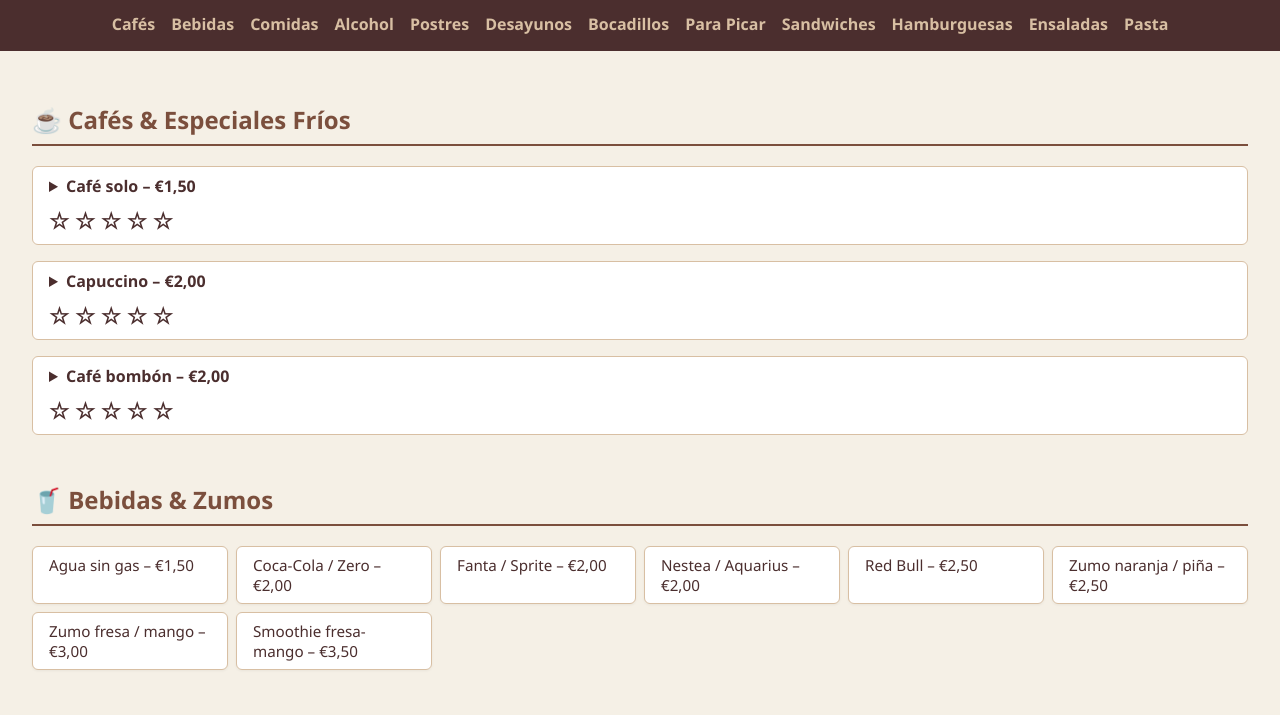
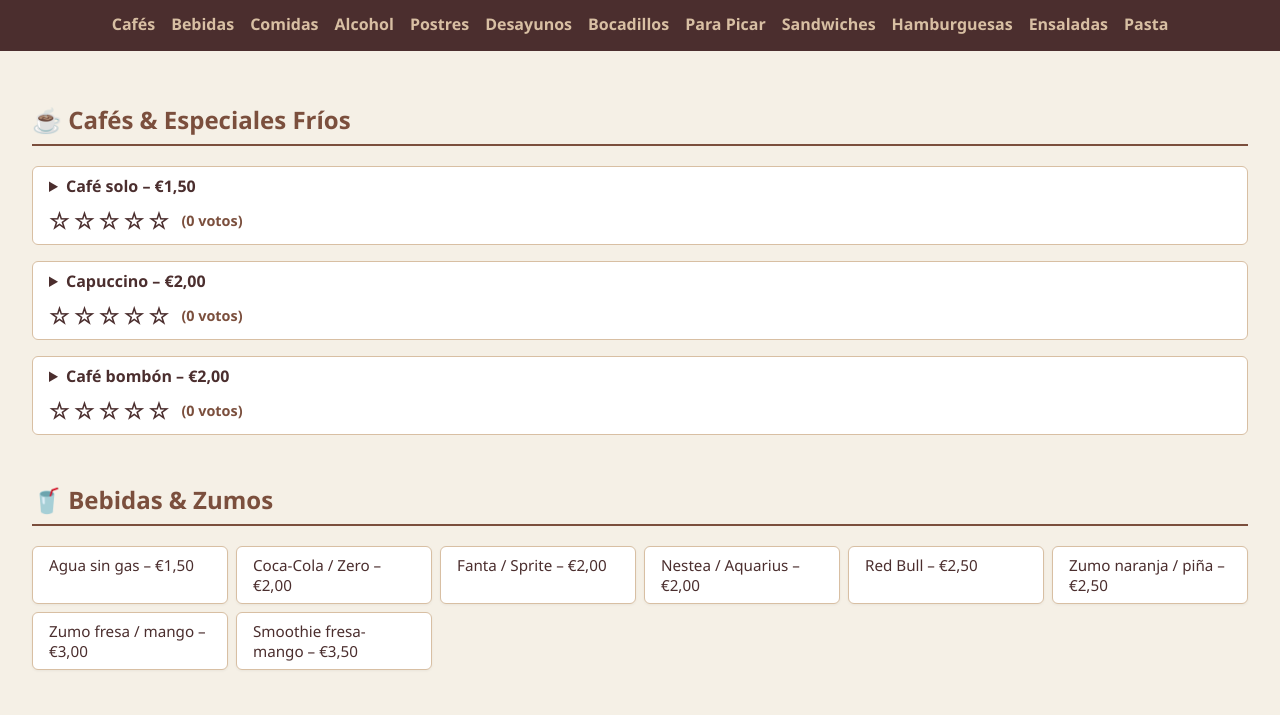
Before and after one commit to pixaric/patagonia, a plain HTML site: page index.html in a window 1280 px wide. Shown: the part 85-800 px from the top of the page. Drawn offline with Linux system fonts and the light colour scheme.

Commit message:
estrellas

```diff
--- a/assets/js/script.js
+++ b/assets/js/script.js
@@ -13,7 +13,7 @@ document.addEventListener("DOMContentLoaded", () => {
     });
   });
 
-  // Like/Dislike para múltiples productos
+  // Like/Dislike con opción de cambiar voto
   const voteBoxes = document.querySelectorAll(".vote-box");
 
   voteBoxes.forEach((box) => {
@@ -33,25 +33,36 @@ document.addEventListener("DOMContentLoaded", () => {
     dislikeCount.textContent = saved.dislike;
 
     function vote(type) {
-      if (saved.voted) return; // ya votó
+      if (saved.voted === type) return; // ya votó lo mismo
+
+      // Si cambia de voto, resta el anterior
+      if (saved.voted === "like") saved.like--;
+      if (saved.voted === "dislike") saved.dislike--;
+
+      // Suma el nuevo voto
       saved[type]++;
       saved.voted = type;
+
       localStorage.setItem("votes-" + id, JSON.stringify(saved));
+
       likeCount.textContent = saved.like;
       dislikeCount.textContent = saved.dislike;
+
+      updateStarRatings();
     }
 
     likeBtn.addEventListener("click", () => vote("like"));
     dislikeBtn.addEventListener("click", () => vote("dislike"));
   });
-});
 
+  // Estrellas basadas en votos
 function updateStarRatings() {
   const starBlocks = document.querySelectorAll(".star-rating");
 
   starBlocks.forEach((block) => {
     const id = block.getAttribute("data-id");
     const stars = block.querySelectorAll(".star");
+    const voteCount = block.querySelector(".vote-count");
     const saved = JSON.parse(localStorage.getItem("votes-" + id)) || { like: 0, dislike: 0 };
 
     const totalVotes = saved.like + saved.dislike;
@@ -64,7 +75,10 @@ function updateStarRatings() {
     stars.forEach((star, index) => {
       star.classList.toggle("active", index < rating);
     });
+
+    voteCount.textContent = `(${totalVotes} voto${totalVotes !== 1 ? 's' : ''})`;
   });
 }
 
-updateStarRatings();
+  updateStarRatings();
+});
--- a/assets/styles/style.css
+++ b/assets/styles/style.css
@@ -221,8 +221,18 @@ footer {
   margin-top: 0.5rem;
   font-size: 1.4rem;
   color: #ccc;
+  display: flex;
+  align-items: center;
+  gap: 0.3rem;
+  flex-wrap: wrap;
 }
 
 .star-rating .star.active {
   color: gold;
 }
+
+.star-rating .vote-count {
+  font-size: 0.9rem;
+  color: var(--cafe-medio);
+  margin-left: 0.5rem;
+}
--- a/index.html
+++ b/index.html
@@ -38,13 +38,16 @@
 <h2>☕ Cafés & Especiales Fríos</h2>
 
 <details class="menu-item">
-    <summary>Café solo – €1,50 <div class="star-rating" data-id="cafe-solo">
+<summary>Café solo – €1,50
+<div class="star-rating" data-id="cafe-solo">
 <span class="star">☆</span>
 <span class="star">☆</span>
 <span class="star">☆</span>
 <span class="star">☆</span>
 <span class="star">☆</span>
-</div></summary>
+<span class="vote-count">(0 votos)</span>
+</div>
+</summary>
 
 <div class="vote-box" data-id="cafe-solo">
 <button class="like-btn">👍</button>
@@ -63,13 +66,16 @@
 </details>
 
 <details class="menu-item">
-    <summary>Capuccino – €2,00 <div class="star-rating" data-id="capuccino">
+<summary>Capuccino – €2,00
+<div class="star-rating" data-id="capuccino">
 <span class="star">☆</span>
 <span class="star">☆</span>
 <span class="star">☆</span>
 <span class="star">☆</span>
 <span class="star">☆</span>
-</div></summary>
+<span class="vote-count">(0 votos)</span>
+</div>
+</summary>
 
 <div class="vote-box" data-id="capuccino">
 <button class="like-btn">👍</button>
@@ -88,15 +94,18 @@
 </details>
 
 <details class="menu-item">
-    <summary>Café bombón – €2,00 <div class="star-rating" data-id="cafe-bombon">
+<summary>Café bombón – €2,00
+<div class="star-rating" data-id="café-bombón">
 <span class="star">☆</span>
 <span class="star">☆</span>
 <span class="star">☆</span>
 <span class="star">☆</span>
 <span class="star">☆</span>
-</div></summary>
+<span class="vote-count">(0 votos)</span>
+</div>
+</summary>
 
-    <div class="vote-box" data-id="cafe-bombon">
+<div class="vote-box" data-id="café-bombón">
 <button class="like-btn">👍</button>
 <span class="like-count">0</span>
 <button class="dislike-btn">👎</button>
```
Lines whose indentation alone changed are shown as unchanged.
